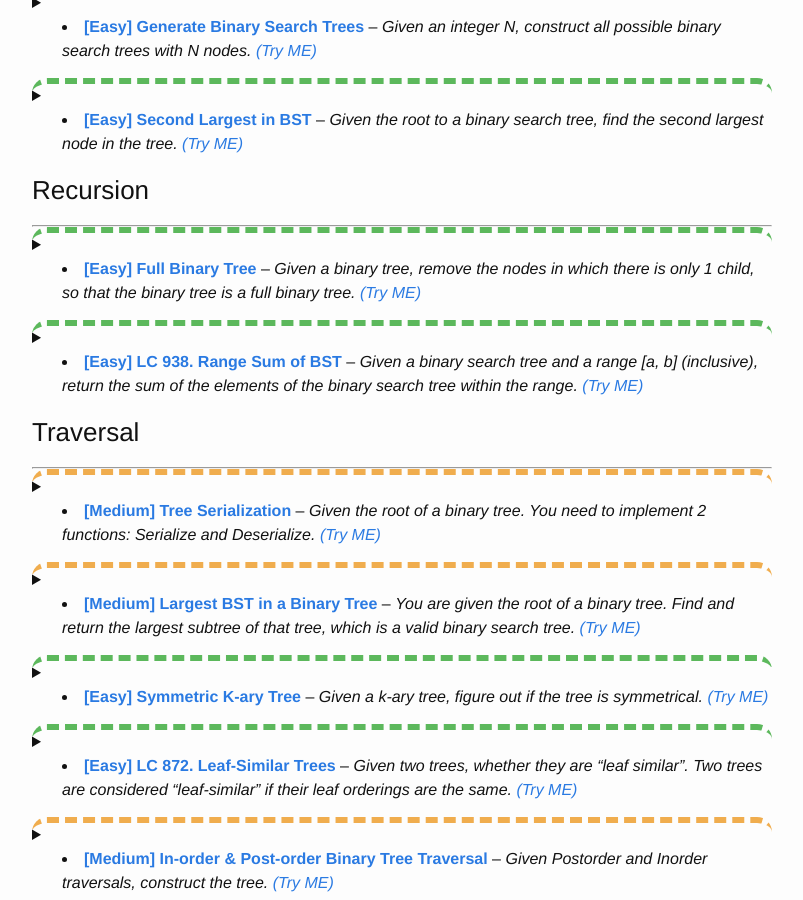
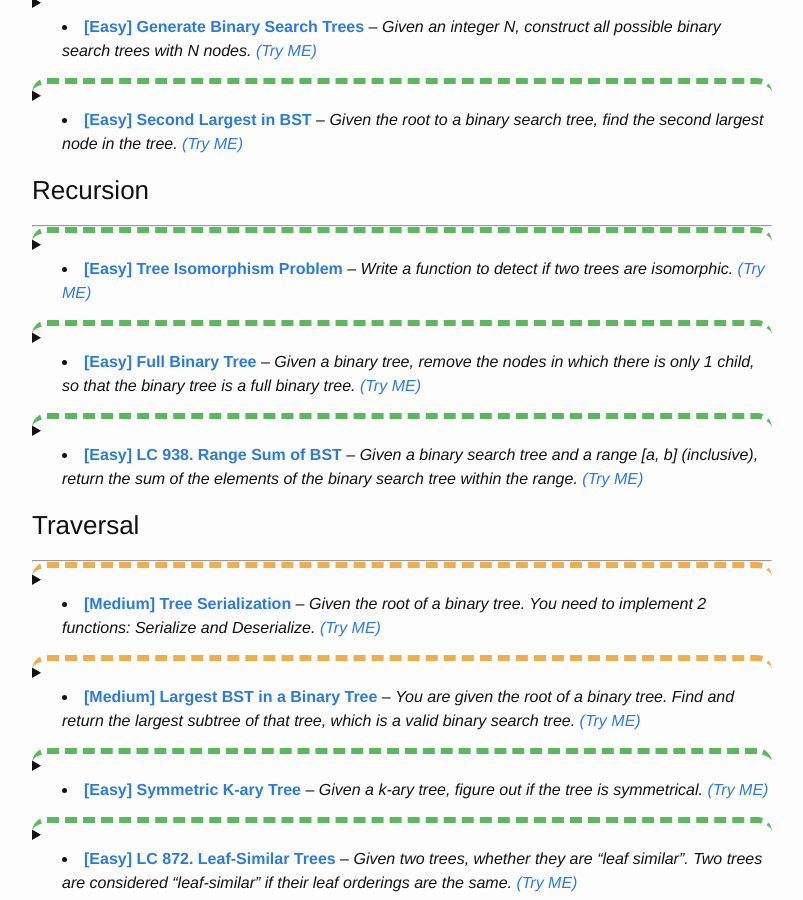
Before and after one commit to trsong/trsong.github.io, a Jekyll site: the page built from _posts/2019-04-01-DailyQuestionsByCategory.md, in a window 1280 px wide and 900 px high, scrolled down 5767 px. Shown: the whole window, without its empty margins (238-1041 px from the left). Built offline with Jekyll 4.4.1, drawn with Linux system fonts in a browser that asks for light colours.

Commit message:
Add previous question to category

````diff
--- a/_posts/2019-04-01-DailyQuestionsByCategory.md
+++ b/_posts/2019-04-01-DailyQuestionsByCategory.md
@@ -851,6 +851,45 @@ For example, given the string `tweet`, return `tteew`. `eettw` would also be acc
 
 ### Recursion
 ---
+
+<details>
+<summary class="lc_e">
+
+- [**\[Easy\] Tree Isomorphism Problem**](https://trsong.github.io/python/java/2020/08/02/DailyQuestionsAug/#aug-29-2020-easy-tree-isomorphism-problem) -- *Write a function to detect if two trees are isomorphic.* [*\(Try ME\)*](https://repl.it/@trsong/Is-Binary-Tree-Isomorphic-1)
+
+</summary>
+<div>
+
+**Question:** Write a function to detect if two trees are isomorphic. Two trees are called isomorphic if one of them can be obtained from other by a series of flips, i.e. by swapping left and right children of a number of nodes. Any number of nodes at any level can have their children swapped. Two empty trees are isomorphic.
+
+
+**Example:**
+```py
+The following two trees are isomorphic with following sub-trees flipped: 2 and 3, NULL and 6, 7 and 8.
+
+Tree1:
+     1
+   /   \
+  2     3
+ / \   /
+4   5 6
+   / \
+  7   8
+
+Tree2:
+   1
+ /   \
+3     2
+ \   / \
+  6 4   5
+       / \
+      8   7
+```
+
+
+</div>
+</details>
+
 
 <details>
 <summary class="lc_e">
````
